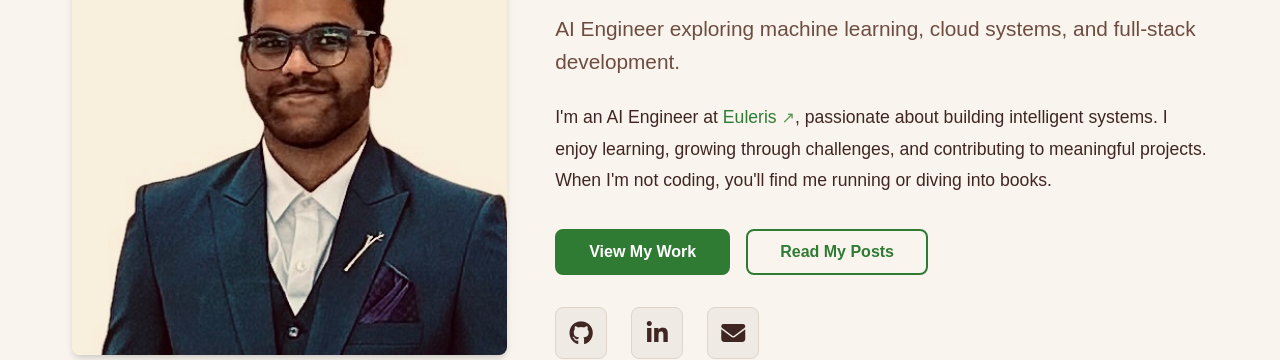
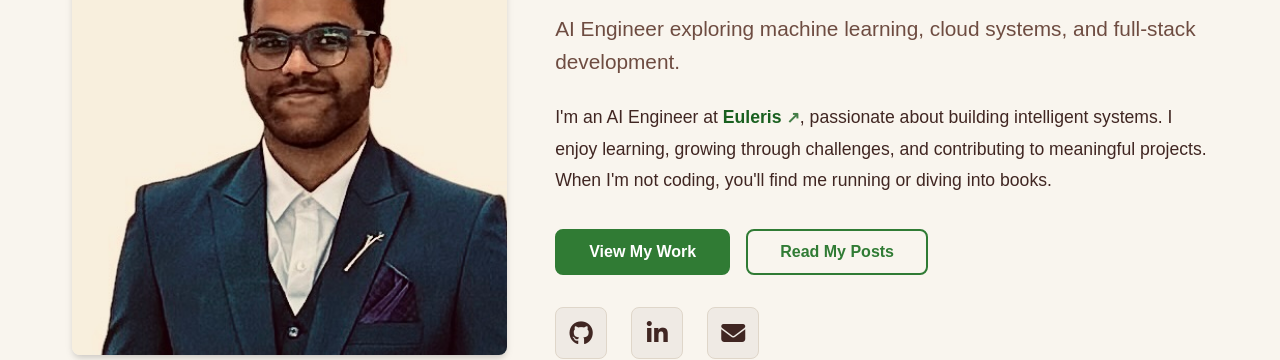
Before and after one commit to vmunduri/venkata.github.io, a Jekyll site: the page built from index.html, in a window 1280 px wide. Shown: the part 297-657 px from the top of the page. Built offline with Jekyll 4.4.1, drawn with Linux system fonts in a browser that asks for light colours.

Commit message:
Improve link visibility in home intro section
- Add specific styling for links in home-intro text
- Use secondary-foreground color to prevent blending with background
- Add font-weight 600 for better visibility
- Transition to primary color on hover for interactive feedback

```diff
--- a/_sass/layout.scss
+++ b/_sass/layout.scss
@@ -295,6 +295,17 @@
       line-height: 1.8;
       margin-bottom: 2rem;
       color: var(--foreground);
+
+      a {
+        color: var(--secondary-foreground);
+        font-weight: 600;
+        text-decoration: none;
+        transition: color 0.3s ease;
+
+        &:hover {
+          color: var(--primary);
+        }
+      }
     }
   }
 }
```
